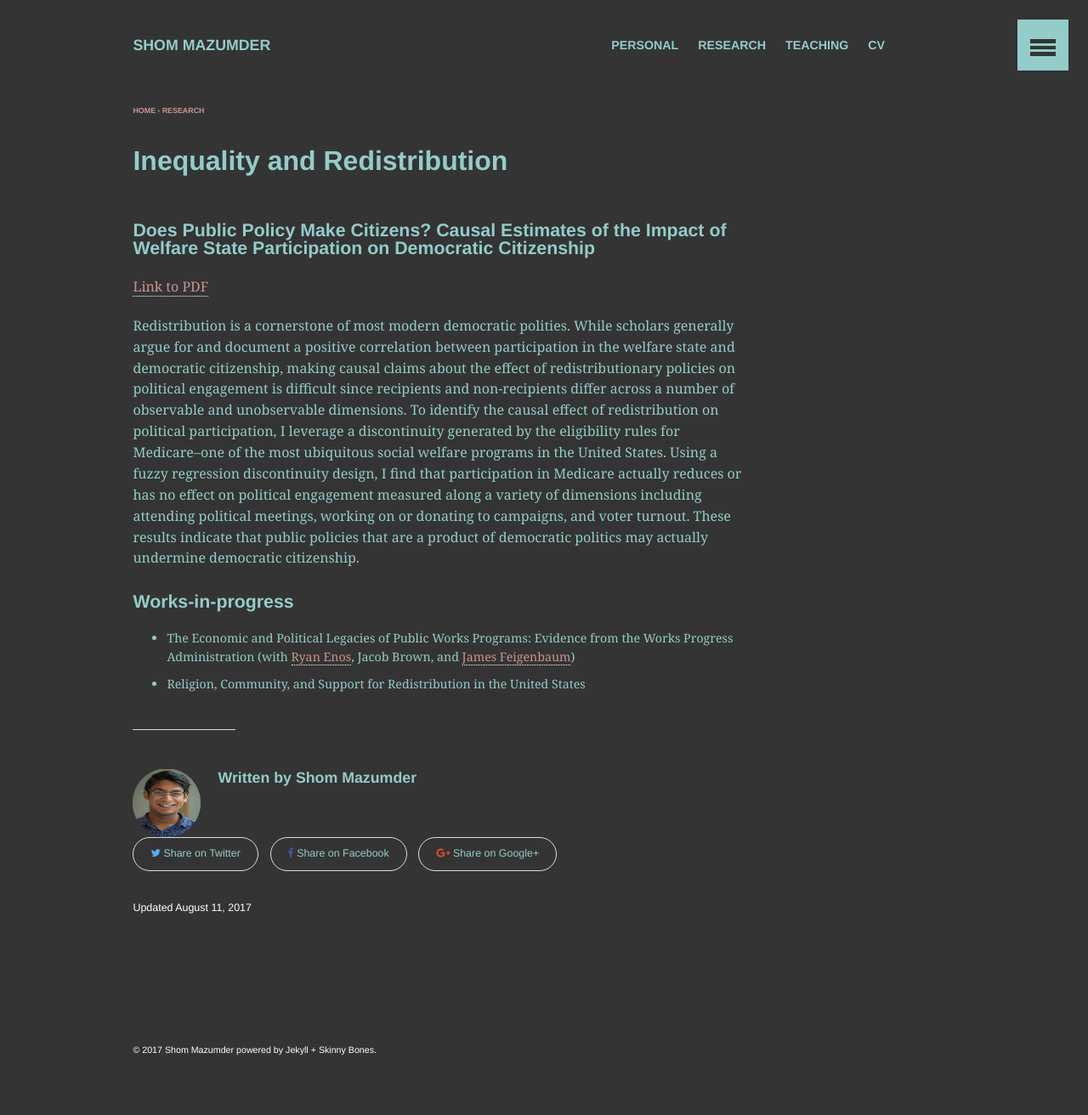
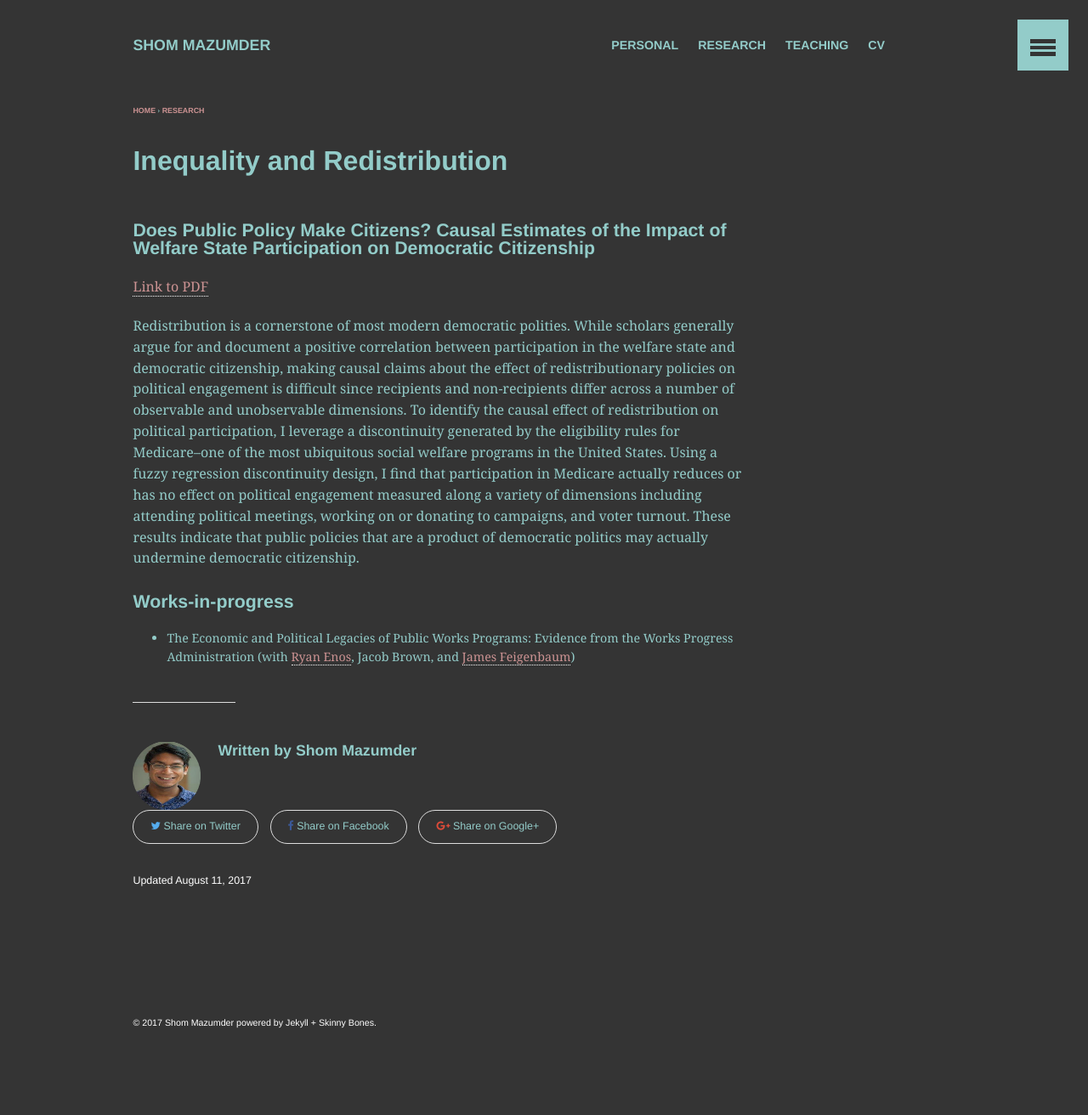
Before and after one commit to shommazumder/shommazumder.github.io-archive, a Jekyll site: the page built from _posts/2017-04-05-peco.md, in a window 1280 px wide. Shown: the whole page at 85% size. Built offline with Jekyll 4.4.1, drawn with Linux system fonts in a browser that asks for light colours; after the commit the page ends 1280 px from its top, so only the background shows below that.

Commit message:
removed religion as work in progress

```diff
--- a/_posts/2017-04-05-peco.md
+++ b/_posts/2017-04-05-peco.md
@@ -14,4 +14,3 @@ Redistribution is a cornerstone of most modern democratic polities. While schola
 #### Works-in-progress
 
 * The Economic and Political Legacies of Public Works Programs: Evidence from the Works Progress Administration \(with [Ryan Enos](http://ryandenos.com/), Jacob Brown, and [James Feigenbaum](http://jamesfeigenbaum.github.io/)\)
-* Religion, Community, and Support for Redistribution in the United States
```
